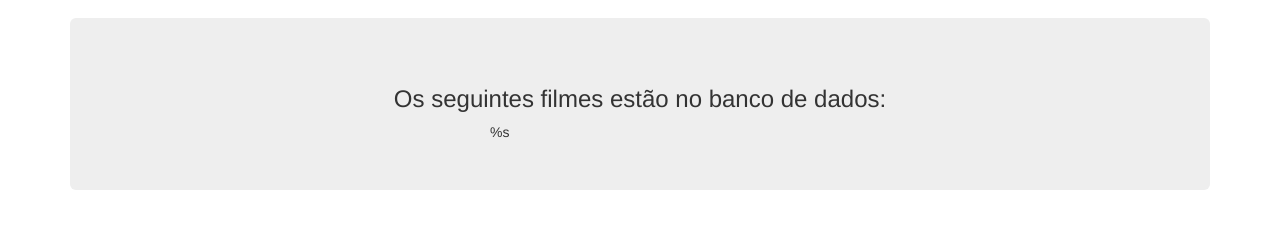
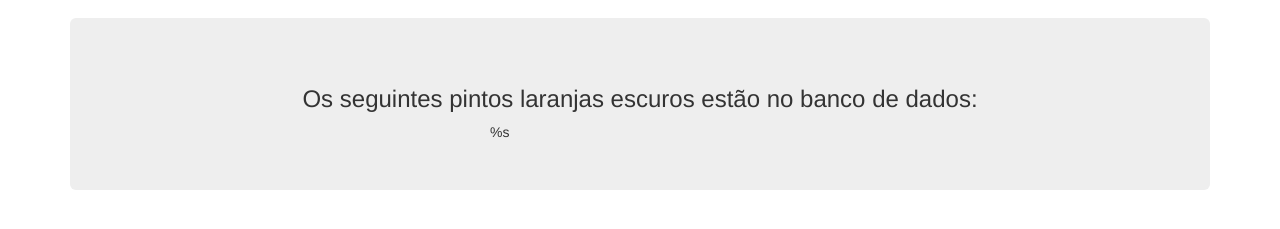
Before and after one commit to MarcusVinciusRT/Teste_Aplicacao_Flask, a plain HTML site: page index.html in a window 1280 px wide. Shown: the part 53-282 px from the top of the page. Drawn offline with nearby package versions, Linux system fonts and the light colour scheme.

Commit message:
Update index.html

```diff
--- a/index.html
+++ b/index.html
@@ -16,7 +16,7 @@
 
     <div class="container">
       <div class="jumbotron">
-        <h3 style="text-align: center;">Os seguintes filmes estão no banco de dados:</h3>
+        <h3 style="text-align: center;">Os seguintes pintos laranjas escuros estão no banco de dados:</h3>
         <ul class="list-group" style="width: 300px; margin: 0 auto; display: block;">
             %s
         </ul>
```
